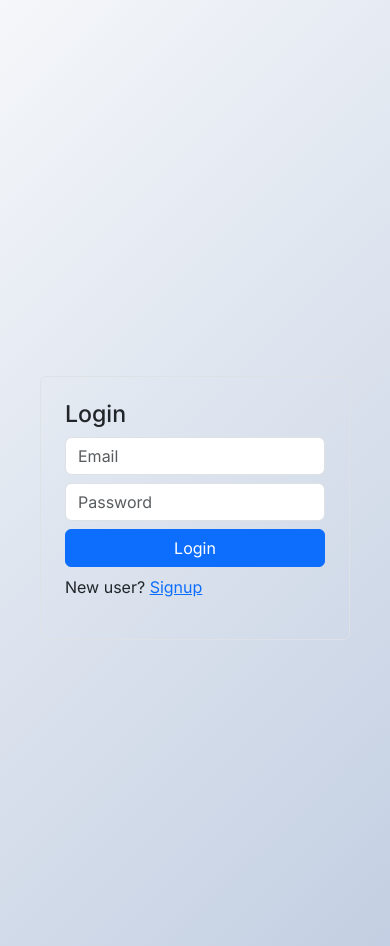
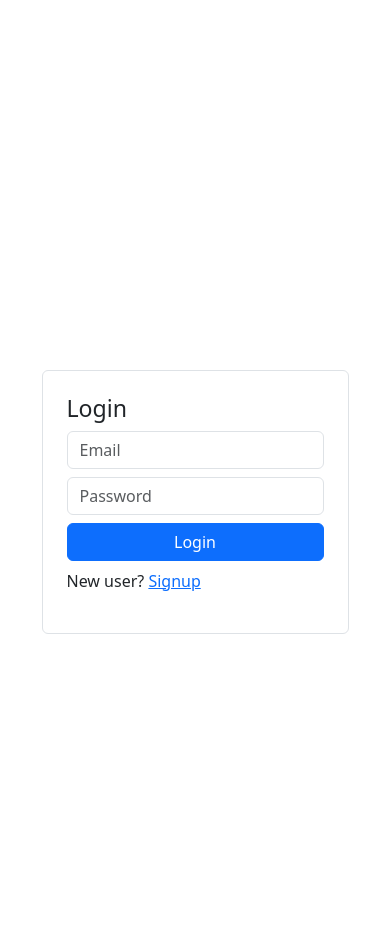
Before and after one commit to Indhusri-2002/Air_Quality_Dashboard, a Next.js app in the folder frontend/: page /login in a window 390 px wide. After the commit the page ends 924 px from the top, so only its background shows below. Built offline with nearby package versions, Linux system fonts and the light colour scheme.

Commit message:
nav issues

```diff
--- a/frontend/src/assets/css/Layout.css
+++ /dev/null
@@ -1,133 +0,0 @@
-/* Layout Styles for Fixed Navbar */
-
-/* App Layout Container */
-.app-layout {
-  min-height: 100vh;
-  display: flex;
-  flex-direction: column;
-  background: linear-gradient(135deg, #f5f7fa 0%, #c3cfe2 100%);
-  font-family: 'Inter', -apple-system, BlinkMacSystemFont, 'Segoe UI', sans-serif;
-}
-
-/* Header Section */
-.app-header {
-  position: fixed;
-  top: 0;
-  left: 0;
-  right: 0;
-  z-index: 1000;
-  height: 80px; /* Match navbar height */
-}
-
-/* Main Content Area */
-.app-main {
-  flex: 1;
-  margin-top: 80px; /* Offset for fixed navbar */
-  padding: 0;
-  min-height: calc(100vh - 80px);
-  position: relative;
-  z-index: 1;
-}
-
-/* Container for page content */
-.app-main .container,
-.app-main .container-fluid {
-  padding-left: 1.5rem;
-  padding-right: 1.5rem;
-}
-
-/* Responsive adjustments */
-@media (max-width: 991.98px) {
-  .app-header {
-    height: 70px; /* Match mobile navbar height */
-  }
-
-  .app-main {
-    margin-top: 70px;
-    padding: 1.5rem 0;
-    min-height: calc(100vh - 70px);
-  }
-
-  .app-main .container,
-  .app-main .container-fluid {
-    padding-left: 1rem;
-    padding-right: 1rem;
-  }
-}
-
-@media (max-width: 576px) {
-  .app-main {
-    padding: 1rem 0;
-  }
-
-  .app-main .container,
-  .app-main .container-fluid {
-    padding-left: 0.75rem;
-    padding-right: 0.75rem;
-  }
-}
-
-/* Smooth scrolling for the entire app */
-html {
-  scroll-behavior: smooth;
-}
-
-/* Body adjustments */
-body {
-  margin: 0;
-  padding: 0;
-  background: linear-gradient(135deg, #f5f7fa 0%, #c3cfe2 100%);
-  font-family: 'Inter', -apple-system, BlinkMacSystemFont, 'Segoe UI', sans-serif;
-}
-
-/* Ensure content doesn't jump when navbar appears/disappears */
-.app-layout {
-  overflow-x: hidden;
-}
-
-/* Add subtle animation for content loading */
-.app-main {
-  animation: fadeInContent 0.6s ease-out;
-}
-
-@keyframes fadeInContent {
-  from {
-    opacity: 0;
-    transform: translateY(20px);
-  }
-  to {
-    opacity: 1;
-    transform: translateY(0);
-  }
-}
-
-/* Ensure proper spacing for cards and components */
-.app-main .card,
-.app-main .row {
-  margin-bottom: 1.5rem;
-}
-
-/* Add some breathing room for the first element */
-.app-main > *:first-child {
-  margin-top: 0;
-}
-
-/* Ensure proper z-index stacking */
-.app-main .modal,
-.app-main .dropdown-menu,
-.app-main .tooltip,
-.app-main .popover {
-  z-index: 1050;
-}
-
-/* Print styles */
-@media print {
-  .app-header {
-    display: none;
-  }
-
-  .app-main {
-    margin-top: 0;
-    padding: 0;
-  }
-}
--- a/frontend/src/components/Layout.js
+++ b/frontend/src/components/Layout.js
@@ -1,13 +1,19 @@
+import { useRouter } from "next/router";
 import Navbar from "./Navbar";
-import "../assets/css/Layout.css";
 
 const Layout = ({ children }) => {
+  const router = useRouter();
+
+  // Pages where you don’t want navbar
+  const hideNavbarRoutes = ["/login","/signup"];
+
+  const shouldShowNavbar = !hideNavbarRoutes.includes(router.pathname);
   return (
     <div className="app-layout">
       <header className="app-header">
-        <Navbar />
+        {shouldShowNavbar && <Navbar />}
       </header>
-      <main className="app-main">{children}</main>
+      <main className="app-main" style={{ paddingTop: "80px" }}>{children}</main>
     </div>
   );
 };
--- a/frontend/src/components/Navbar.js
+++ b/frontend/src/components/Navbar.js
@@ -2,19 +2,16 @@ import Link from "next/link";
 import { useRouter } from "next/router";
 import "../assets/css/Navbar.css";
 import Image from "next/image";
-import { isLoggedIn, removeToken } from "@/utils/auth";
+import { removeToken } from "@/utils/auth";
 import { useState, useEffect } from "react";
 
 function Navbar() {
   const router = useRouter();
-  const [loggedIn, setLoggedIn] = useState(false); // default false
   const [isScrolled, setIsScrolled] = useState(false);
   const [isMobileMenuOpen, setIsMobileMenuOpen] = useState(false);
 
   useEffect(() => {
     // Run only on client
-    setLoggedIn(isLoggedIn());
-
     const handleScroll = () => {
       setIsScrolled(window.scrollY > 20);
     };
@@ -34,8 +31,6 @@ function Navbar() {
   const closeMobileMenu = () => {
     setIsMobileMenuOpen(false);
   };
-
-  if (!loggedIn) return null;
 
   return (
     <>
```
